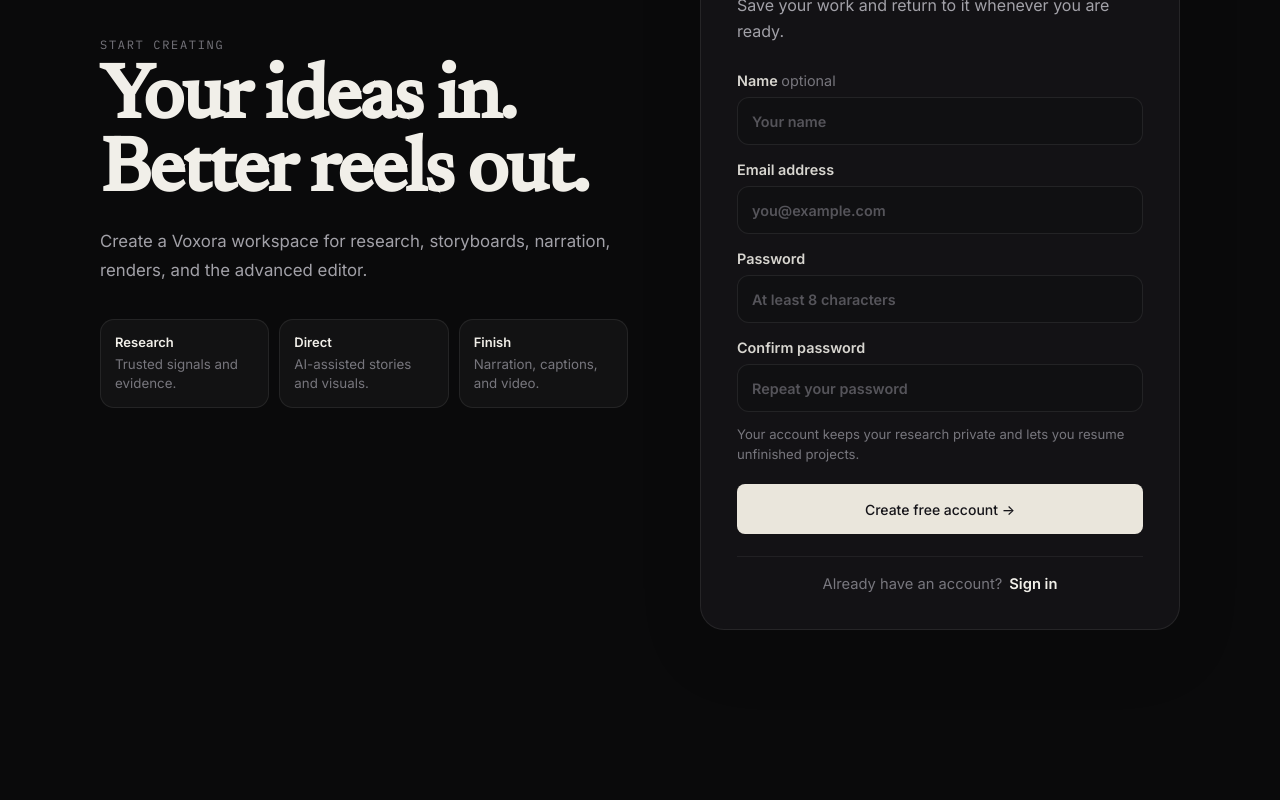
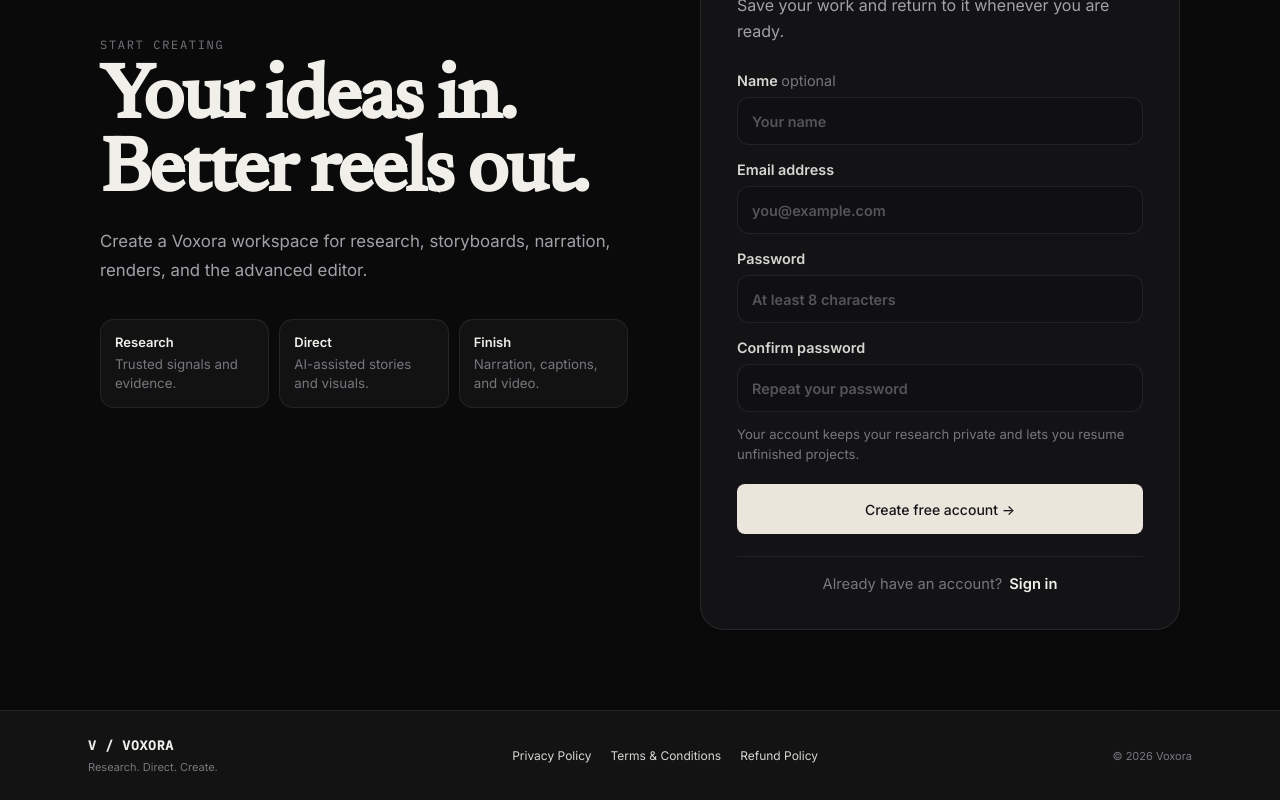
Before and after one commit to infosloption-byte/video-director, a React (Vite) app in the folder frontend/: page /signup in a window 1280 px wide. Shown: the part 330-1130 px from the top of the page. Before the commit the page ends 1040 px from the top, so only its background shows below. Built offline with nearby package versions, Linux system fonts and the light colour scheme; no server answers.

Commit message:
feat(legal): link policies in account, billing and authentication footers

```diff
--- a/frontend/src/pages/SignUpPage.jsx
+++ b/frontend/src/pages/SignUpPage.jsx
@@ -1,6 +1,7 @@
 import { useEffect, useState } from "react";
 import { Link, useLocation, useNavigate } from "react-router-dom";
 import Header from "../components/Header";
+import LegalFooter from "../components/LegalFooter";
 import { useAuth } from "../context/AuthContext";
 import "./AuthPage.css";
 
@@ -60,6 +61,7 @@ export default function SignUpPage() {
           </section>
         </div>
       </main>
+    <LegalFooter />
     </div>
   );
 }
```
